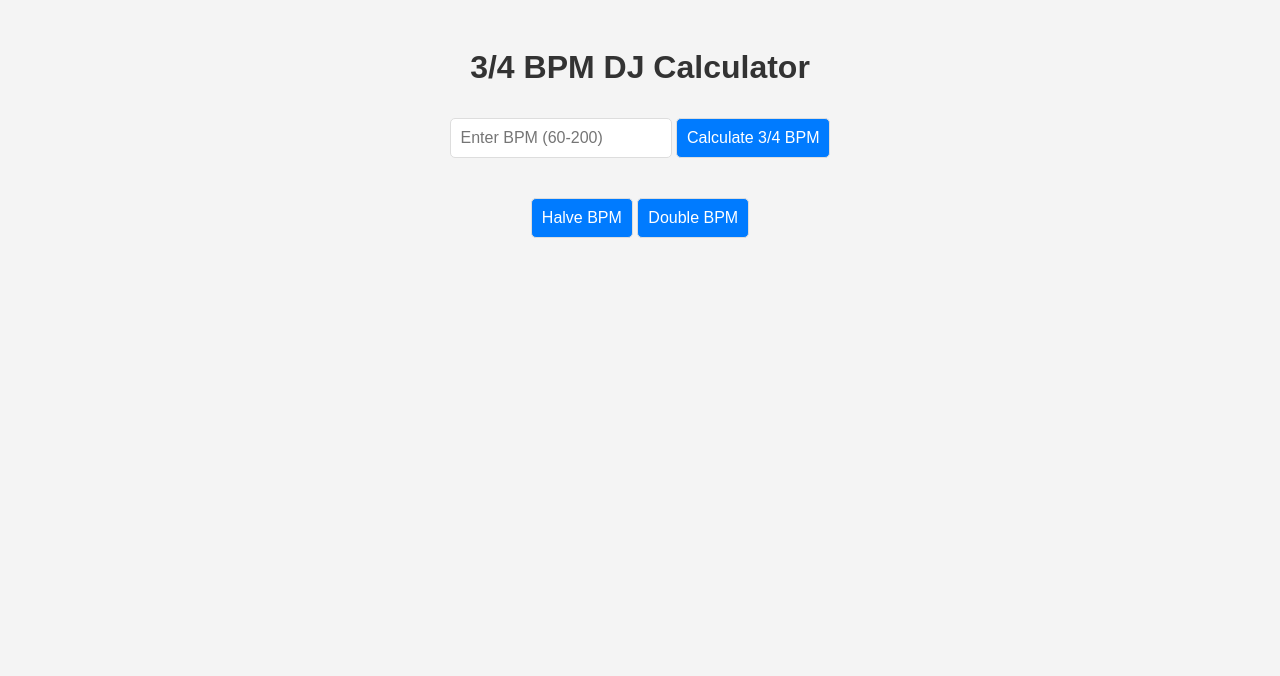
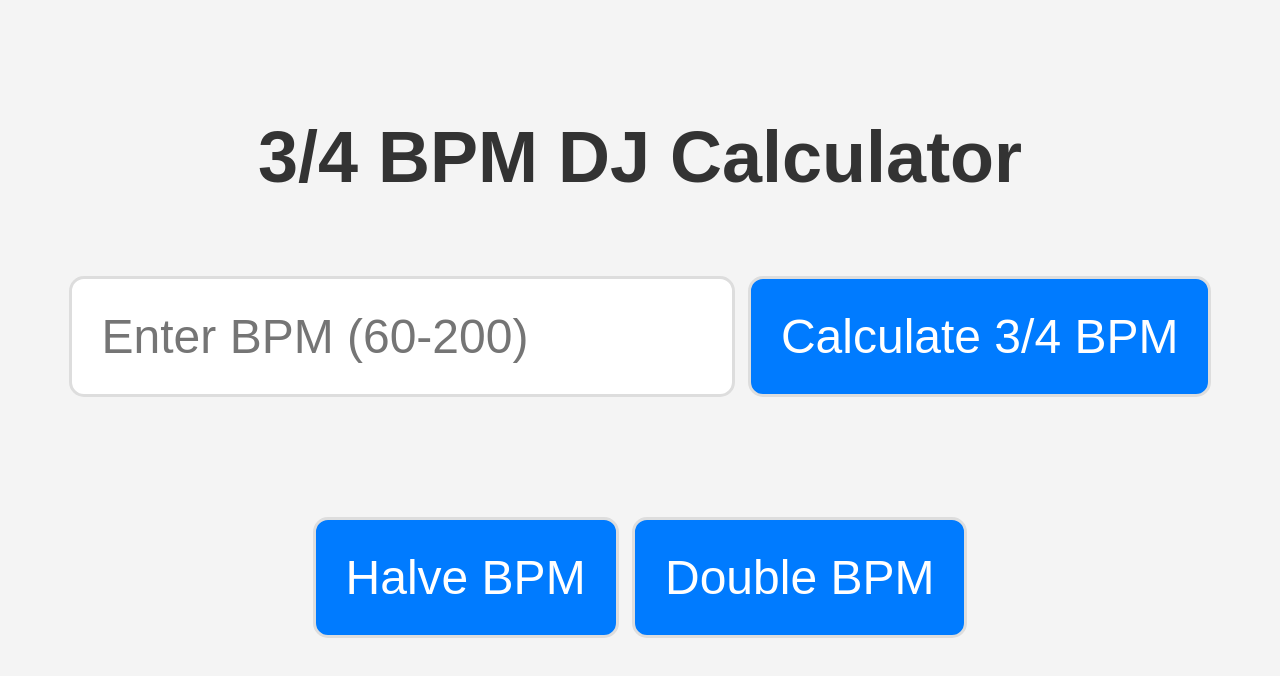
Before and after one commit to Timothy-Cole/DJ-3-4-BPM-Tool, a plain HTML site: page index.html in a window 1280 px wide. Drawn offline with Linux system fonts and the light colour scheme.

Commit message:
Update style.css

```diff
--- a/style.css
+++ b/style.css
@@ -2,23 +2,25 @@ body {
     font-family: Arial, sans-serif;
     background-color: #f4f4f4;
     text-align: center;
-    padding: 20px;
+    padding: 60px; /* Increased from 20px */
+    font-size: 48px; /* Increased from 16px for overall text size */
 }
 
 h1 {
     color: #333;
+    font-size: 72px; /* Increased from 24px */
 }
 
 input[type="number"], button {
-    margin: 10px 0;
-    padding: 10px;
-    border-radius: 5px;
-    border: 1px solid #ddd;
-    font-size: 16px;
+    margin: 30px 0; /* Increased from 10px */
+    padding: 30px; /* Increased from 10px */
+    border-radius: 15px; /* Increased for aesthetic proportion */
+    border: 3px solid #ddd; /* Increased from 1px */
+    font-size: 48px; /* Increased from 16px */
 }
 
 input[type="number"] {
-    width: 200px;
+    width: 600px; /* Increased from 200px */
 }
 
 button {
@@ -26,6 +28,7 @@ button {
     color: white;
     cursor: pointer;
     transition: background-color 0.3s ease;
+    min-width: 200px; /* Added to increase button width */
 }
 
 button:hover {
@@ -33,7 +36,7 @@ button:hover {
 }
 
 p#result {
-    font-size: 18px;
+    font-size: 54px; /* Increased from 18px */
     color: #333;
-    margin-top: 20px;
+    margin-top: 60px; /* Increased from 20px */
 }
```
